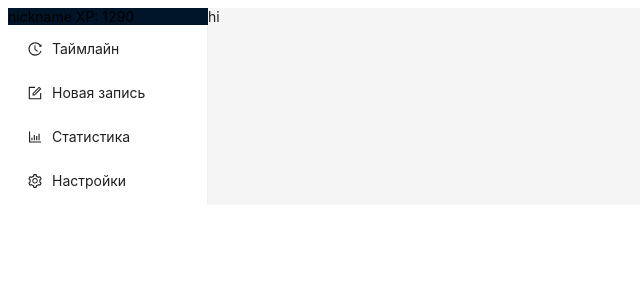
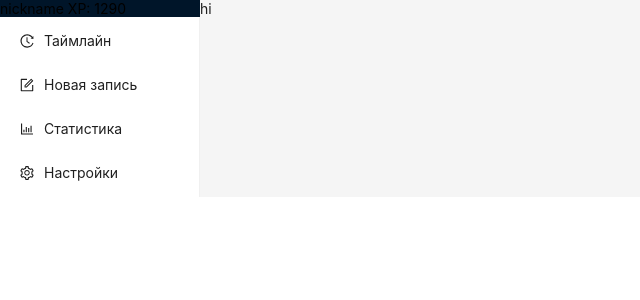
Before and after one commit to LizKa2091/dev-tracker, a React (Vite) app in the folder frontend/: page / in a window 1280 px wide. Shown: the top 300 px of the page, without its empty margins (0-640 px from the left). Built offline with nearby package versions, Linux system fonts and the light colour scheme.

Commit message:
feat: add reset styles

```diff
--- a/frontend/src/main.tsx
+++ b/frontend/src/main.tsx
@@ -1,6 +1,8 @@
 import { StrictMode } from 'react'
 import { createRoot } from 'react-dom/client'
 import App from './app/App.tsx'
+
+import '@/styles/reset.scss';
 
 createRoot(document.getElementById('root')!).render(
    <StrictMode>
--- /dev/null
+++ b/frontend/src/styles/reset.scss
@@ -0,0 +1,5 @@
+* {
+   margin: 0;
+   padding: 0;
+   box-sizing: border-box;
+}
```
Also changed, not shown: frontend/src/styles/variables.scss (added).
